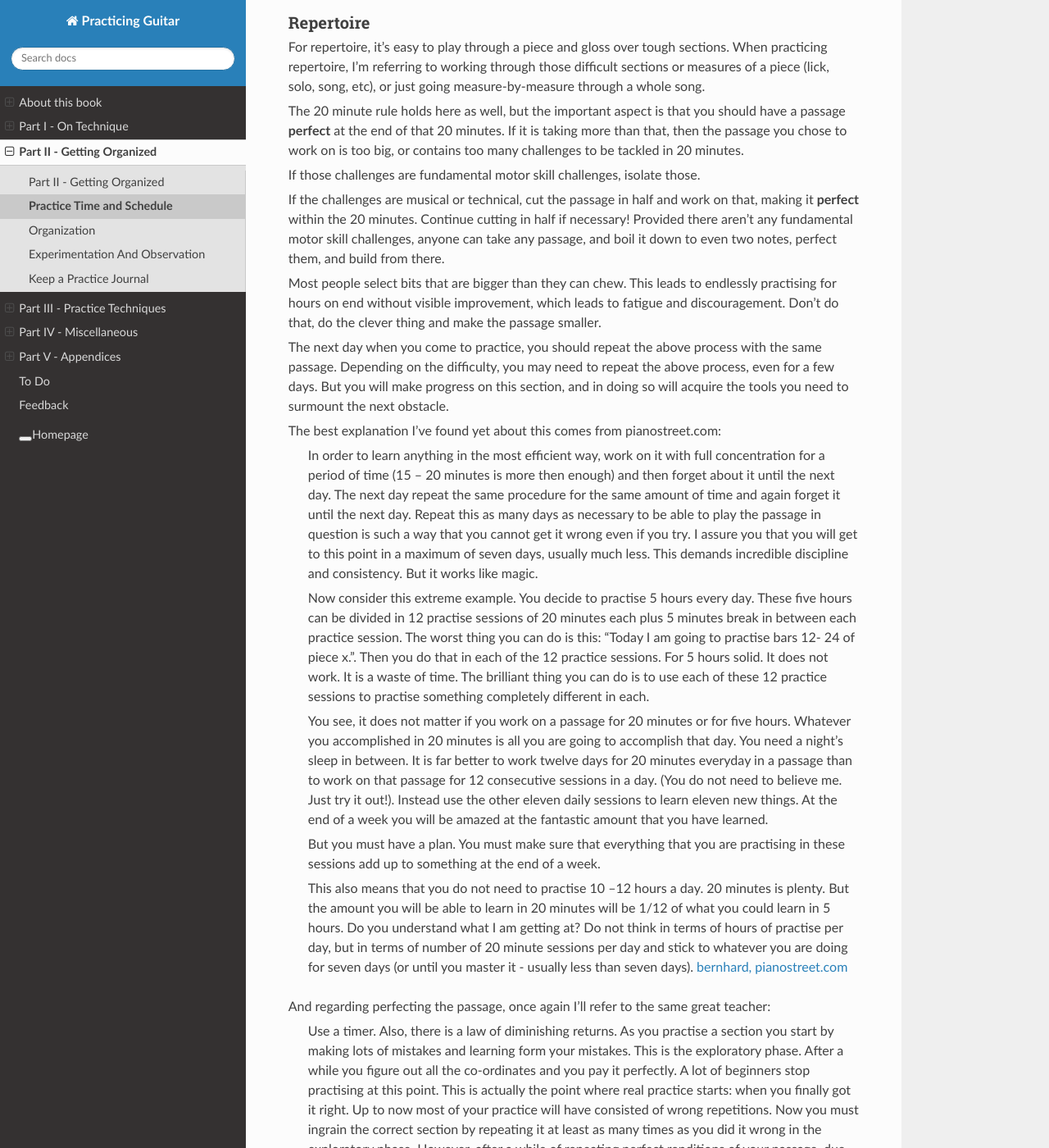
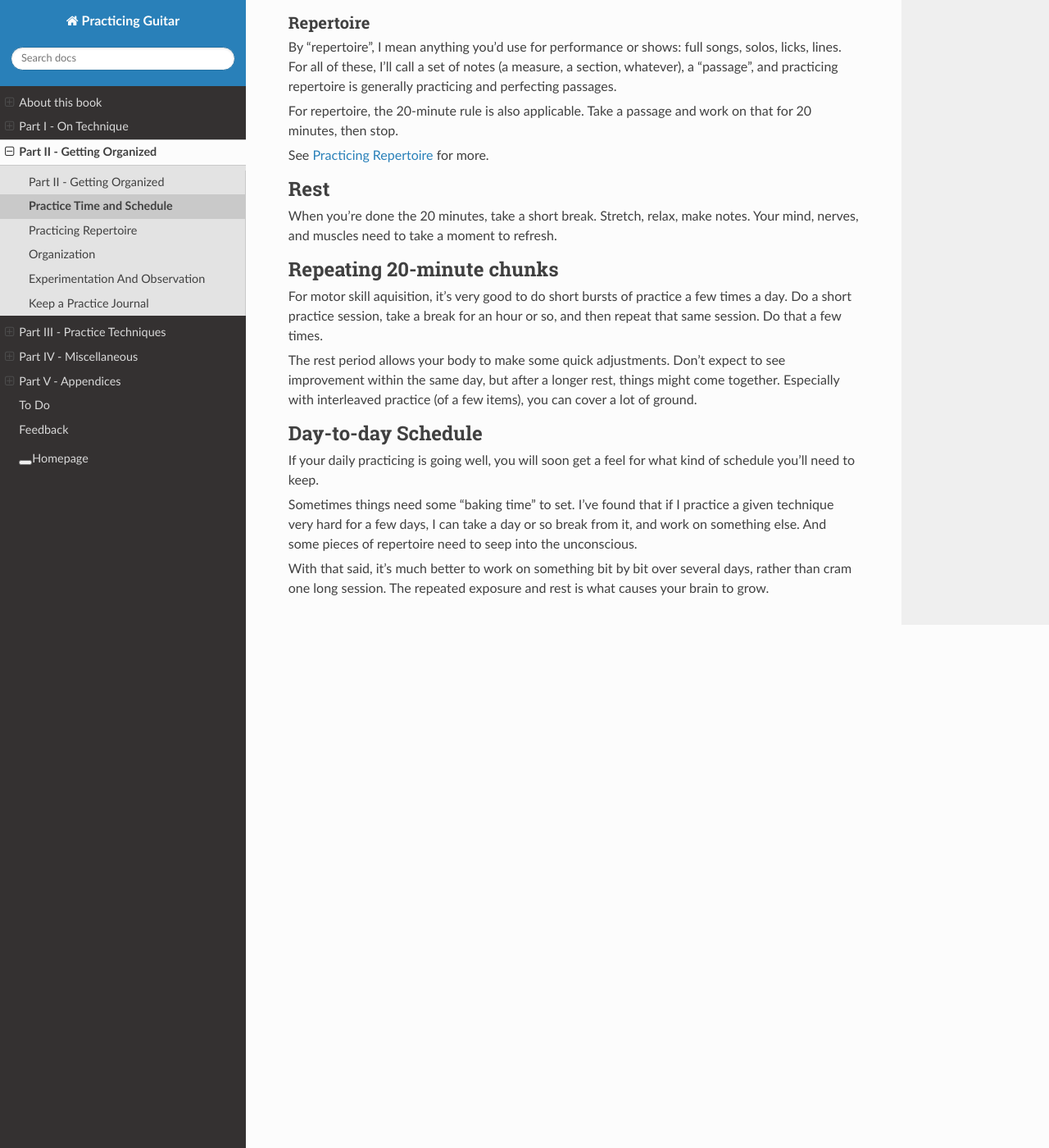
Before and after one commit to jzohrab/practicing-guitar, a Sphinx documentation site: the page built from docs/part-2-getting-organized/time-and-schedule.rst, in a window 1280 px wide and 1400 px high, scrolled down 1613 px. Shown: the whole window at 82% size. Built offline with Sphinx 7.4.7 and the Read the Docs theme 2.0.0, drawn with Linux system fonts in a browser that asks for light colours; a script that is not in the unit is left out; some of the changed text lies outside the part shown.

Commit message:
Split out repertoire practice.

```diff
--- a/docs/part-2-getting-organized/_index.rst
+++ b/docs/part-2-getting-organized/_index.rst
@@ -11,6 +11,7 @@ A big part of effective practice is about getting organized, and chunking your p
 
    self
    time-and-schedule
+   practicing-repertoire
    organization
    experimentation-and-observation
    practice-journal
--- a/docs/part-2-getting-organized/time-and-schedule.rst
+++ b/docs/part-2-getting-organized/time-and-schedule.rst
@@ -52,35 +52,11 @@ With either concentrated or interleaved practice, be on the lookout for fatigue,
 Repertoire
 ^^^^^^^^^^
 
-For repertoire, it's easy to play through a piece and gloss over tough sections.  When practicing repertoire, I'm referring to working through those difficult sections or measures of a piece (lick, solo, song, etc), or just going measure-by-measure through a whole song.
+By "repertoire", I mean anything you'd use for performance or shows: full songs, solos, licks, lines.  For all of these, I'll call a set of notes (a measure, a section, whatever), a "passage", and practicing repertoire is generally practicing and perfecting passages.
 
-The 20 minute rule holds here as well, but the important aspect is that you should have a passage **perfect** at the end of that 20 minutes.  If it is taking more than that, then the passage you chose to work on is too big, or contains too many challenges to be tackled in 20 minutes.
+For repertoire, the 20-minute rule is also applicable.  Take a passage and work on that for 20 minutes, then stop.
 
-If those challenges are fundamental motor skill challenges, isolate those.
-
-If the challenges are musical or technical, cut the passage in half and work on that, making it **perfect** within the 20 minutes.  Continue cutting in half if necessary!  Provided there aren't any fundamental motor skill challenges, anyone can take any passage, and boil it down to even two notes, perfect them, and build from there.
-
-Most people select bits that are bigger than they can chew. This leads to endlessly practising for hours on end without visible improvement, which leads to fatigue and discouragement. Don't do that, do the clever thing and make the passage smaller.
-
-The next day when you come to practice, you should repeat the above process with the same passage.  Depending on the difficulty, you may need to repeat the above process, even for a few days.  But you will make progress on this section, and in doing so will acquire the tools you need to surmount the next obstacle.
-
-The best explanation I've found yet about this comes from pianostreet.com:
-
-  In order to learn anything in the most efficient way, work on it with full concentration for a period of time (15 – 20 minutes is more then enough) and then forget about it until the next day. The next day repeat the same procedure for the same amount of time and again forget it until the next day. Repeat this as many days as necessary to be able to play the passage in question is such a way that you cannot get it wrong even if you try. I assure you that you will get to this point in a maximum of seven days, usually much less. This demands incredible discipline and consistency. But it works like magic.
-
-  Now consider this extreme example. You decide to practise 5 hours every day. These five hours can be divided in  12 practise sessions of 20 minutes each plus 5 minutes break in between each practice session.  The worst thing you can do is this: “Today I am going to practise bars 12- 24 of piece x.”. Then you do that in each of the 12 practice sessions. For 5 hours solid. It does not work. It is a waste of time.  The brilliant thing you can do is to use each of these 12 practice sessions to practise something completely different in each.
-
-  You see, it does not matter if you work on a passage for 20 minutes or for five hours. Whatever you accomplished in 20 minutes is all you are going to accomplish that day. You need a night’s sleep in between. It is far better to work twelve days for 20 minutes everyday in a passage than to work on that passage for 12 consecutive sessions in a day. (You do not need to believe me. Just try it out!). Instead use the other eleven daily sessions to learn eleven new things. At the end of a week you will be amazed at the fantastic amount that you have learned.
-
-  But you must have a plan. You must make sure that everything that you are practising in these sessions add up to something at the end of a week.
-
-  This also means that you do not need to practise 10 –12 hours a day. 20 minutes is plenty. But the amount you will be able to learn in 20 minutes will be 1/12 of what you could learn in 5 hours. Do you understand what I am getting at? Do not think in terms of hours of practise per day, but in terms of number of 20 minute sessions per day and stick to whatever you are doing for seven days (or until you master it - usually less than seven days).  `bernhard, pianostreet.com <https://www.pianostreet.com/smf/index.php?topic=3039.msg26535#msg26535>`__
-
-
-And regarding perfecting the passage, once again I'll refer to the same great teacher:
-
-   Use a timer. Also, there is a law of diminishing returns. As you practise a section you start by making lots of mistakes and learning form your mistakes. This is the exploratory phase. After a while you figure out all the co-ordinates and you pay it perfectly. A lot of beginners stop practising at this point. This is actually the point where real practice starts: when you finally got it right. Up to now most of your practice will have consisted of wrong repetitions. Now you must ingrain the correct section by repeating it at least as many times as you did it wrong in the exploratory phase. However, after a while of repeating perfect renditions of your passage, due to fatigue (both mental and physical) you will start making mistakes again. It is very important that you stop practising before getting to this stage. You must stop when your repeats are perfect. But being human, your reaction when you start making mistakes again is to keep repeating to try to re-achieve your former perfection. You will not be able to. In fact all you will achieve is several hours of wrong repetitions. Next day, of course the whole section is a mess even though you may have practised it for five hours. So make sure that your last repeat is always perfect: this is what will be ingrained in your brain.  `bernhard, pianostreet.com <https://www.pianostreet.com/smf/index.php/topic,4689.msg44184.html#msg44184>`__
-
+See :ref:`practicing_repertoire` for more.
 
 Rest
 ----
```
Also changed, not shown: docs/part-2-getting-organized/practicing-repertoire.rst (added, +35 -0 lines).
